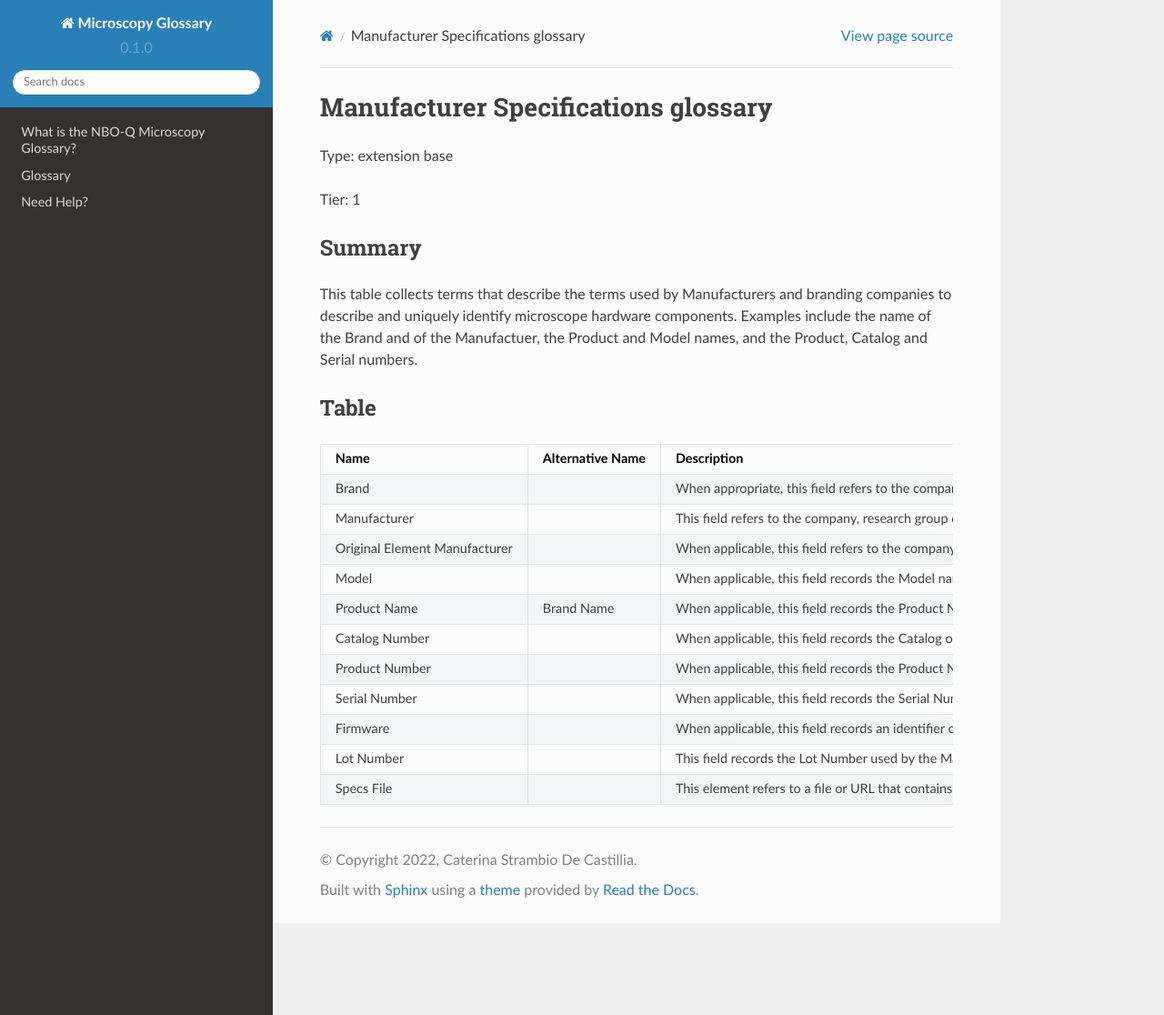
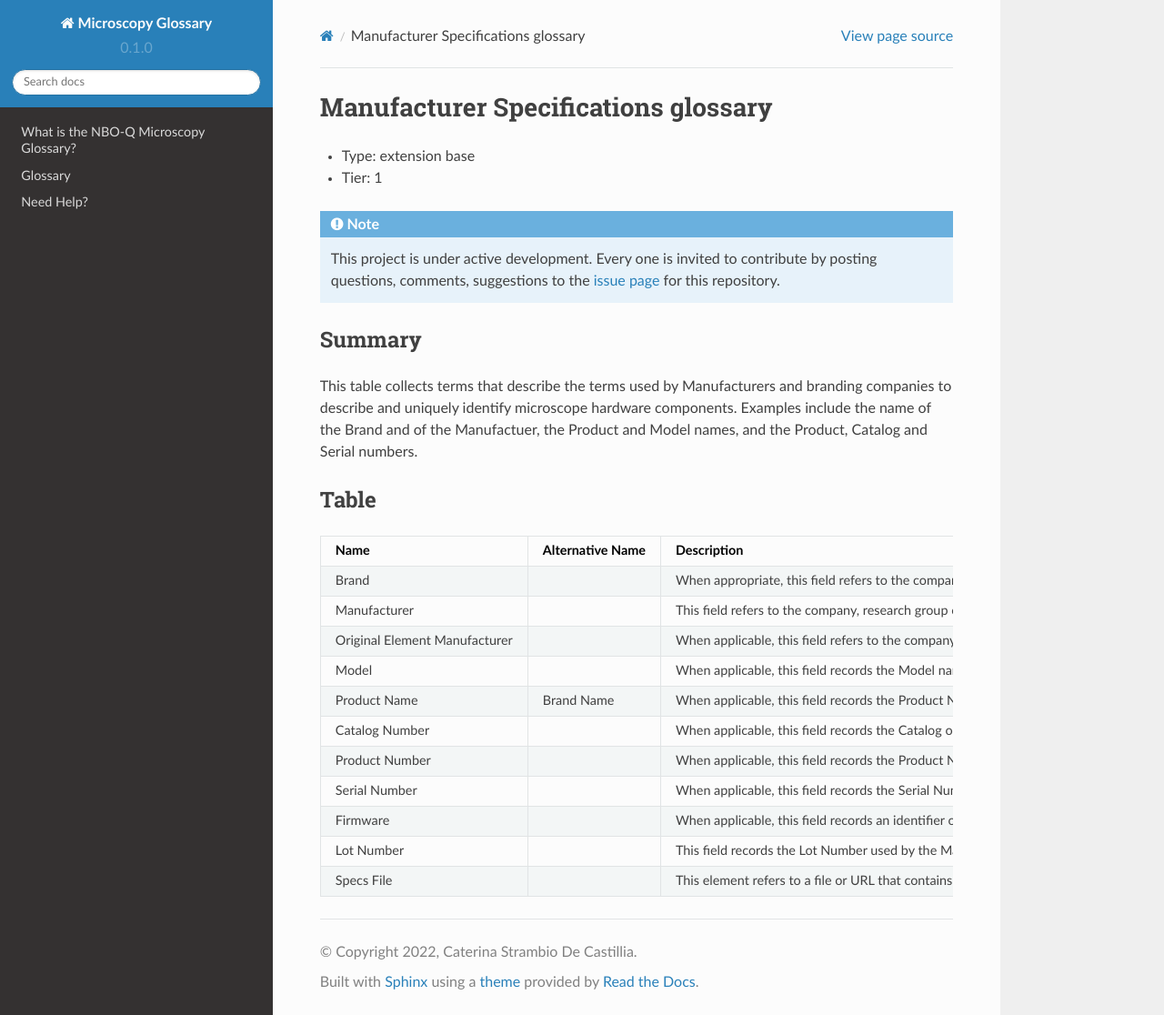
Before and after one commit to WU-BIMAC/NBO-Q_MicroscopyGlossary, a Sphinx documentation site: the page built from docs/source/manufacturerspecs.rst, in a window 1280 px wide and 1116 px high. Shown: the whole window at 91% size. Built offline with Sphinx 7.4.7 and the Read the Docs theme 2.0.0, drawn with Linux system fonts in a browser that asks for light colours; pages that are not in the unit, such as notebooks, are missing from menus.

Commit message:
Update manufacturerspecs.rst

```diff
--- a/docs/source/manufacturerspecs.rst
+++ b/docs/source/manufacturerspecs.rst
@@ -3,9 +3,12 @@
 Manufacturer Specifications glossary
 ====================================
 
-Type: extension base
+* Type: extension base
+* Tier: 1
 
-Tier: 1
+.. note::
+
+   This project is under active development. Every one is invited to contribute by posting questions, comments, suggestions to the `issue page <https://github.com/WU-BIMAC/NBO-Q_MicroscopyGlossary/issues>`_ for this repository.
 
 Summary
 -------
```
